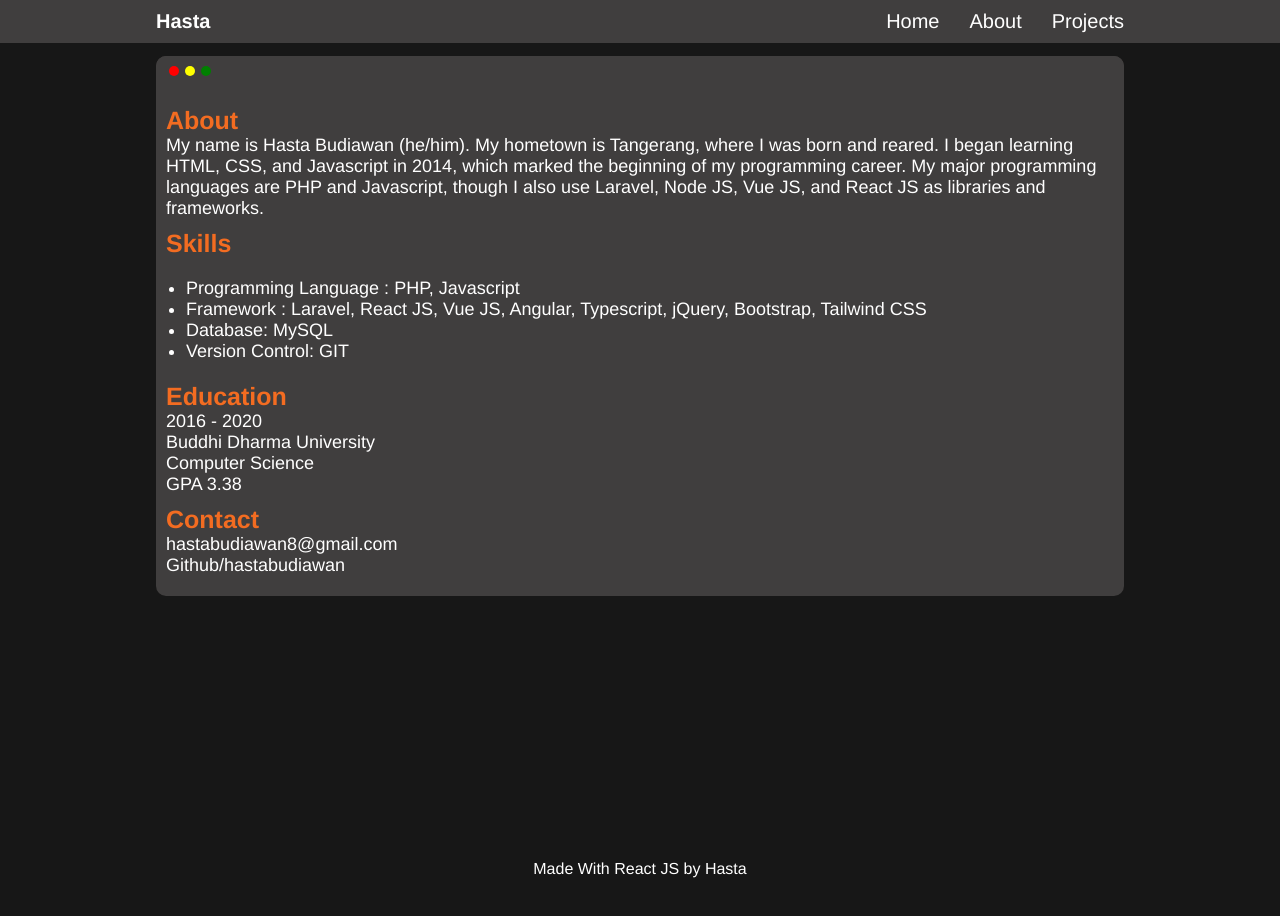
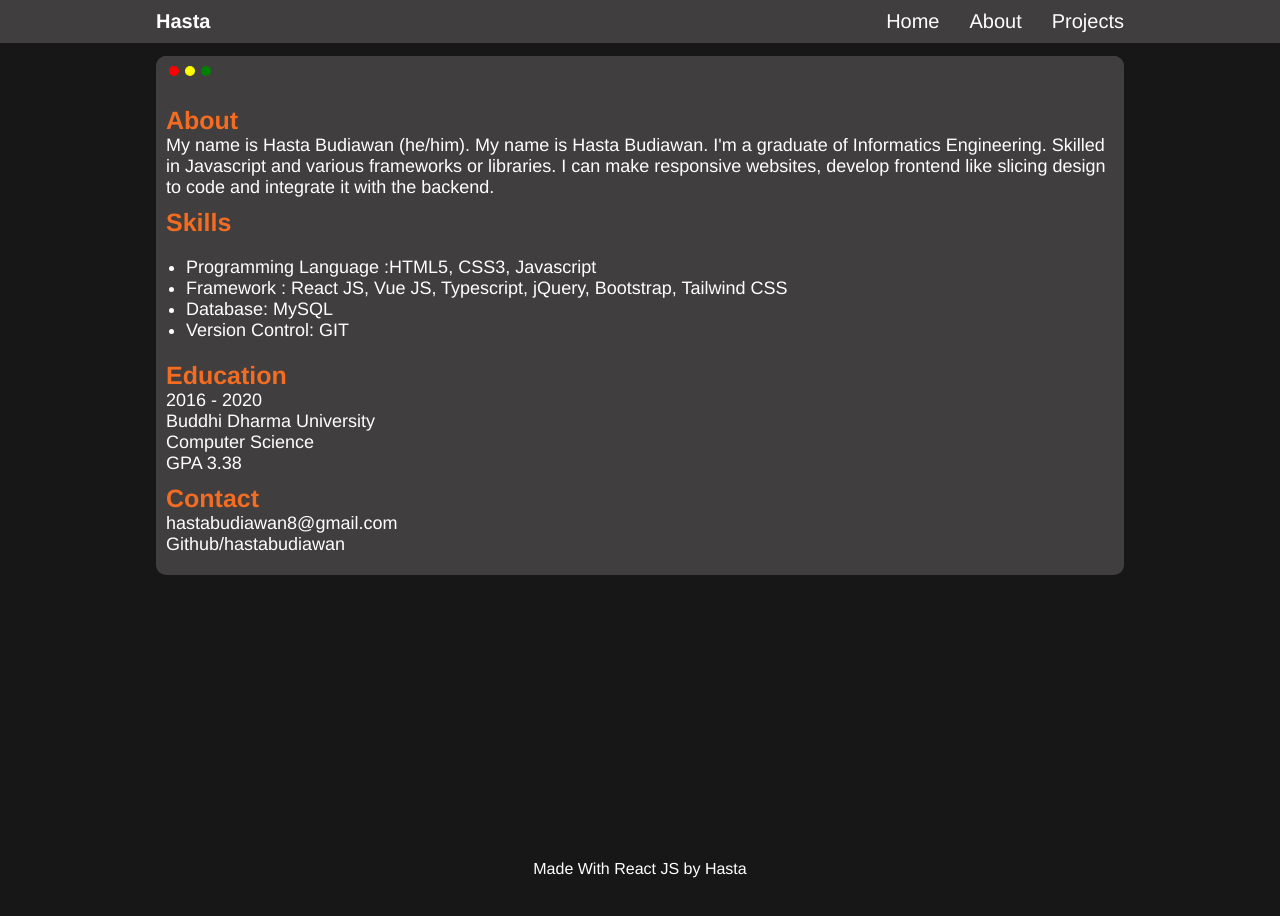
Before and after one commit to hastabudiawan/web-hasta, a React (Create React App) app: page /about in a window 1280 px wide. Shown: the top 916 px of the page. Built offline with nearby package versions, Linux system fonts and the light colour scheme.

Commit message:
Update about me

```diff
--- a/src/components/About.jsx
+++ b/src/components/About.jsx
@@ -13,13 +13,13 @@ function About() {
                             <div className="browser-body">
                                 <div className="about-me">
                                     <h2 className="txt-orange">About</h2>
-                                    <p className="txt-white fs-18">My name is Hasta Budiawan (he/him). My hometown is Tangerang, where I was born and reared. I began learning HTML, CSS, and Javascript in 2014, which marked the beginning of my programming career. My major programming languages are PHP and Javascript, though I also use Laravel, Node JS, Vue JS, and React JS as libraries and frameworks.</p>
+                                    <p className="txt-white fs-18">My name is Hasta Budiawan (he/him). My name is Hasta Budiawan. I'm a graduate of Informatics Engineering. Skilled in Javascript and various frameworks or libraries. I can make responsive websites, develop frontend like slicing design to code and integrate it with the backend.</p>
                                 </div>
                                 <div className="skills">
                                     <h2 className="txt-orange">Skills</h2>
                                     <ul className="skills-set txt-white fs-18">
-                                        <li>Programming Language : PHP, Javascript</li>
-                                        <li>Framework : Laravel, React JS, Vue JS, Angular, Typescript, jQuery, Bootstrap, Tailwind CSS</li>
+                                        <li>Programming Language :HTML5, CSS3, Javascript</li>
+                                        <li>Framework : React JS, Vue JS, Typescript, jQuery, Bootstrap, Tailwind CSS</li>
                                         <li>Database: MySQL</li>
                                         <li>Version Control: GIT</li>
                                     </ul>
@@ -34,12 +34,12 @@ function About() {
                                 <div className="contact">
                                     <h2 className="txt-orange">Contact</h2>
                                     <div className="contact-link">
-                                        <a className="txt-white fs-18" href="mailto:hastabudiawan8@gmail.com" target="_blank" rel="noopener noreferrer">
+                                        <p><a className="txt-white fs-18" href="mailto:hastabudiawan8@gmail.com" target="_blank" rel="noopener noreferrer">
                                             hastabudiawan8@gmail.com
-                                        </a>
-                                        <a className="txt-white fs-18" href="https://github.com/hastabudiawan" target="_blank" rel="noopener noreferrer">
+                                        </a></p>
+                                        <p><a className="txt-white fs-18" href="https://github.com/hastabudiawan" target="_blank" rel="noopener noreferrer">
                                             Github/hastabudiawan
-                                        </a>
+                                        </a></p>
                                     </div>
                                 </div>
                             </div>
```
